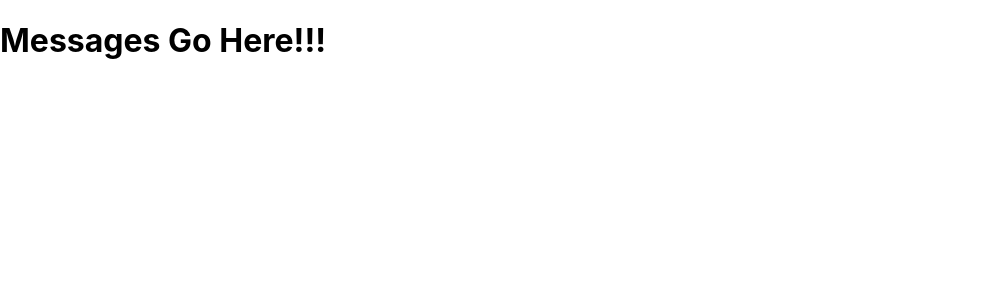
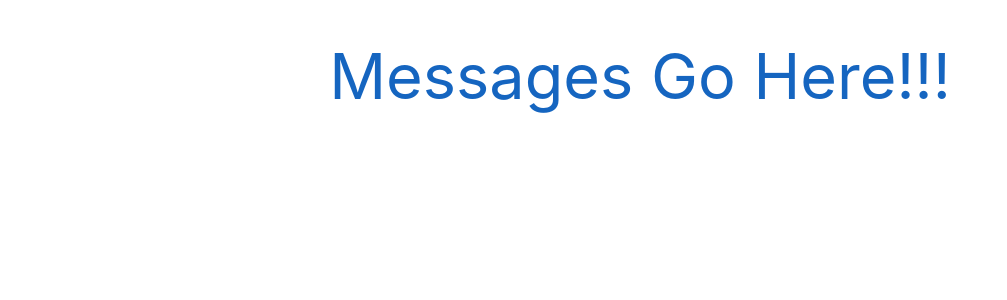
Before and after one commit to mdashmiller/msg-board, a React (Create React App) app: page / in a window 1280 px wide. Shown: the top 300 px of the page, without its empty margins (0-1007 px from the left). Built offline with nearby package versions, Linux system fonts and the light colour scheme.

Commit message:
added materialize

```diff
--- a/public/index.html
+++ b/public/index.html
@@ -19,6 +19,10 @@
       work correctly both with client-side routing and a non-root public URL.
       Learn how to configure a non-root public URL by running `npm run build`.
     -->
+    <!-- Materialize Compiled and minified CSS -->
+    <link rel="stylesheet" href="https://cdnjs.cloudflare.com/ajax/libs/materialize/1.0.0/css/materialize.min.css">
+    <!-- Materialize Compiled and minified JavaScript -->
+    <script src="https://cdnjs.cloudflare.com/ajax/libs/materialize/1.0.0/js/materialize.min.js"></script>
     <title>Message Board App</title>
   </head>
   <body>
--- a/src/App.js
+++ b/src/App.js
@@ -4,7 +4,9 @@
 	render() {
 		return (
         	<div className="App">
-        <h1>Messages Go Here!!!</h1>
+      			<div className="container">
+        			<h1 className="center-align blue-text text-darken-3">Messages Go Here!!!</h1>
+      			</div>
         	</div>
     	)
   	}
```
Lines whose indentation alone changed are shown as unchanged.
